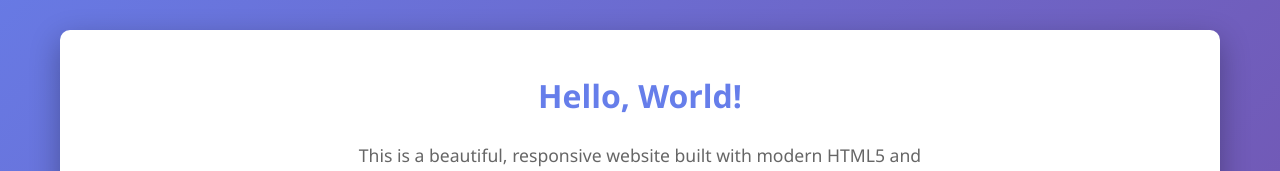
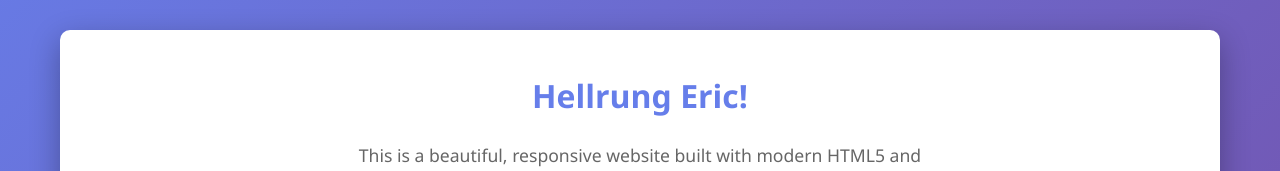
Before and after one commit to Will-specbep/willsite, a plain HTML site: page index.html in a window 1280 px wide. Shown: the part 208-379 px from the top of the page. Drawn offline with Linux system fonts and the light colour scheme.

Commit message:
Update index.html

```diff
--- a/index.html
+++ b/index.html
@@ -146,7 +146,7 @@
 
         <main>
             <section class="intro">
-                <h2>Hello, World!</h2>
+                <h2>Hellrung Eric!</h2>
                 <p>This is a beautiful, responsive website built with modern HTML5 and CSS3. It's designed to look great on all devices and provide an excellent user experience.</p>
             </section>
 
```
